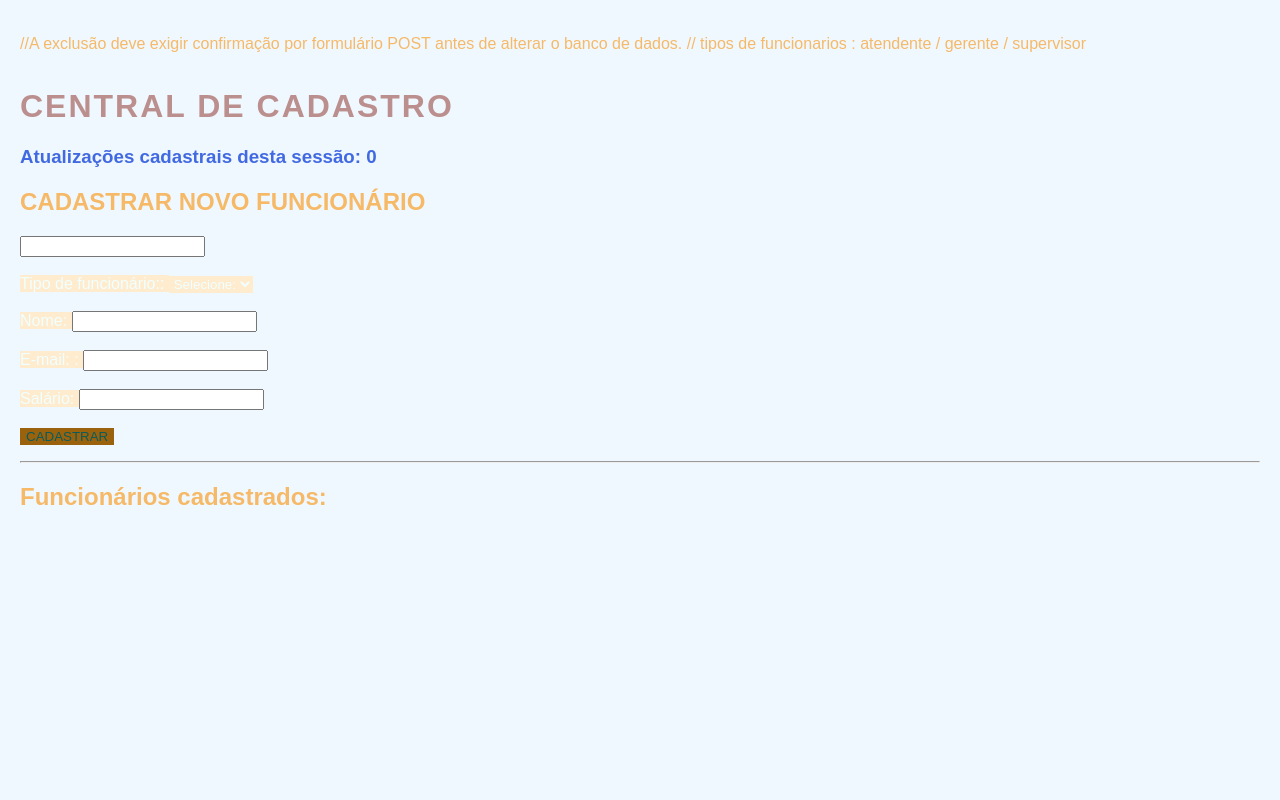
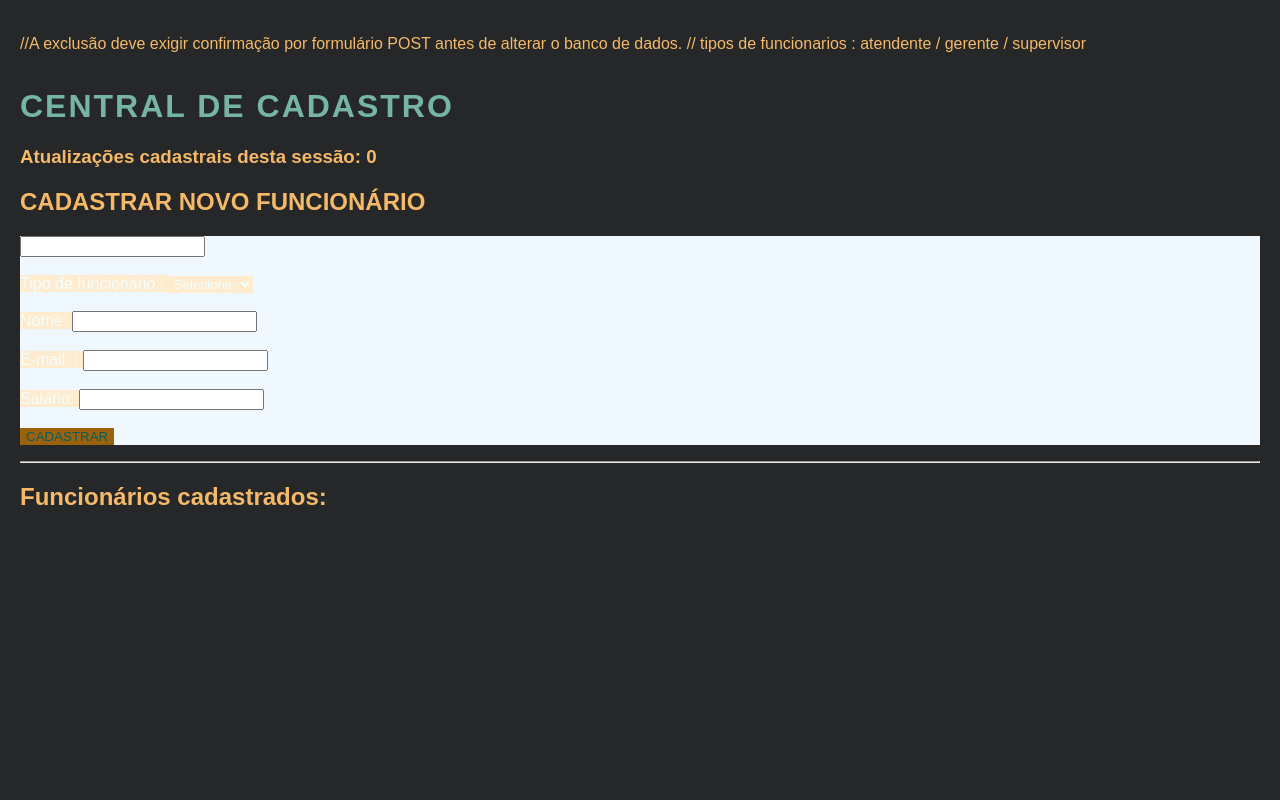
Before and after one commit to TiciMilfont/prova, a PHP site: page / in a window 1280 px wide. Run offline with PHP 8.4, Linux system fonts and the light colour scheme; data that the repository does not hold is empty.

Commit message:
ajuste css

```diff
--- a/style.css
+++ b/style.css
@@ -1,8 +1,4 @@
-: root {
-    --fundo: #252729;
-    --verde:#76B5A4;
-    --amarelo: #F5B968;
-}
+
 
 body {
 
@@ -10,19 +6,19 @@ body {
     padding: 35px 20px;
     font-family: Arial, Helvetica, sans-serif;
     color: #F5B968;
-    background-color: aliceblue;
+    background-color: #252729;
 
 }
 
 h1 {
-    color: rosybrown;
+    color: #76B5A4;
     text-transform: uppercase;
     letter-spacing: 2px;
     margin-top: 35px;
 }
 
 h3 {
-    color: royalblue;
+    color: #F5B968;
 
 }
 
```
